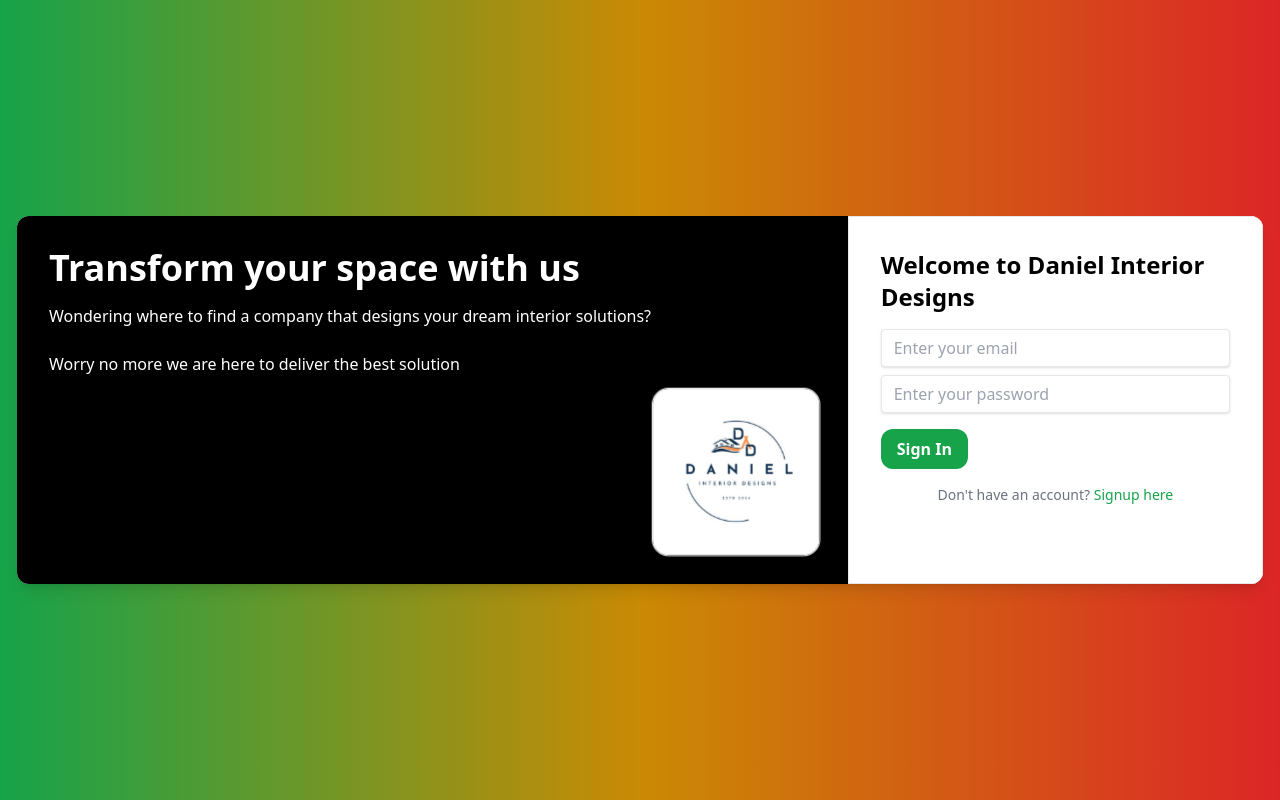
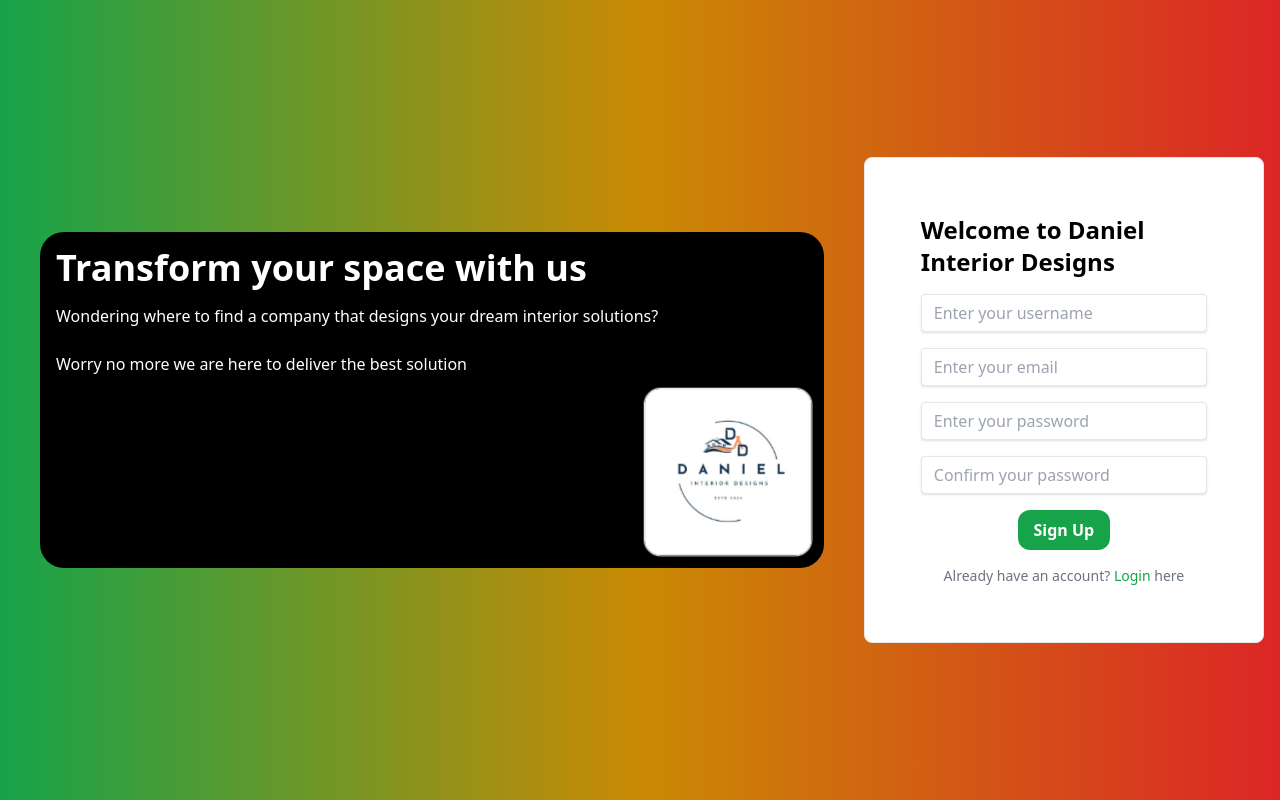
Before and after one commit to ErickGichuki/Daniel-Interior-designs, a React (Create React App) app in the folder client/: page / in a window 1280 px wide. Built offline with nearby package versions, Linux system fonts and the light colour scheme; the HTML template or start-up script is replaced by a standard one.

Commit message:
feat:add components

```diff
--- a/client/package.json
+++ b/client/package.json
@@ -1,7 +1,7 @@
 {
   "name": "client",
   "version": "0.1.0",
-  "proxy": "http://localhost:3000",
+  "proxy": "http://localhost:5000",
   "private": true,
   "dependencies": {
     "@testing-library/jest-dom": "^5.17.0",
--- a/client/src/App.js
+++ b/client/src/App.js
@@ -1,22 +1,22 @@
 import './App.css';
 import { BrowserRouter as Router, Route, Routes } from 'react-router-dom';
-import Login from './components/Login';
 import Home from './pages/Home';
 import About from './pages/About';
 import Contact from './pages/Contact';
 import Services from './pages/Services';
-import Signup from './pages/Signup';
+import Signup from './components/Signup';
+import Login from './components/Login';
 
 function App() {
   return (
     <Router>
-      <Login/>
       <Routes>
-        <Route path='/' element={<Home/>} />
+        <Route path='/' element={<Signup/>} />
+        <Route path='/home' element={<Home/>} />
         <Route path='/about' element={<About/>} />
         <Route path='/contact' element={<Contact/>} />
         <Route path='/services' element={<Services/>} />
-        <Route path='/signup' element={<Signup/>}/>
+        <Route path='/login' element={<Login/>}/>
       </Routes>
     </Router>
   );
--- a/client/src/components/Login.js
+++ b/client/src/components/Login.js
@@ -1,12 +1,46 @@
-import React from 'react'
-import { Link } from 'react-router-dom'
+import React, { useState } from 'react'
+import * as Yup from 'yup';
+import {useNavigate} from 'react-router-dom';
+import {useFormik} from 'formik';
+import axios from 'axios';
+import { Link } from 'react-router-dom';
 
 function Login() {
+    const navigate = useNavigate()
+    const [message, setMessage] = useState(null)
+
+
+    const formik = useFormik({
+        initialValues: {
+            email:'',
+            password:''
+        },
+        validationSchema: Yup.object({
+            email: Yup.string()
+            .email('Invalid email')
+            .required('email is required'),
+            password: Yup.string()
+            .required('Password is required')
+        }),
+        onSubmit: async(values) => {
+            try {
+                const response = await axios.post('/login', values);
+                if (response.status === 200) {
+                    localStorage.setItem('token', response.data.access_token);
+                    localStorage.setItem('user', JSON.stringify(response.data.user));
+                    setMessage('Logged in sucessfully')
+                    navigate('/home');
+                    formik.resetForm();
+                }
+            } catch (error) {
+                setMessage('Login failed', error);
+            }
+        }
+    });
 
   return (
     <div className='min-h-screen flex items-center justify-center bg-gradient-to-r from-green-600 via-yellow-600 to-red-600'>
-      <div className='flex flex-col md:flex-row bg-white shadow-lg rounded-xl overflow-hidden'>
-        <div className='md:w-2/3 bg-black p-8'>
+        <div className='md:w-2/3 bg-black p-4 m-10 rounded-3xl'>
             <h2 className='text-white text-4xl font-bold mb-4'>Transform your space with us</h2>
             <p className='text-white mb-6'>Wondering where to find a company that designs your dream interior solutions?</p>
             <p className='text-white mb-4'>Worry no more we are here to deliver the best solution</p>
@@ -14,19 +48,49 @@
               <img src='/tony.png' alt='tony' className='w-40 border rounded-2xl pulse'/>
             </div>
         </div>
-        <div className='md:w-1/3 p-8 border'>
+        <div className='md:w-1/3 p-14 border bg-white mr-4 rounded-lg'>
             <h3 className='text-2xl font-bold mb-4'>Welcome to Daniel Interior Designs</h3>
-            <form>
+            {message && (
+                <p
+                className={
+                    message === 'logged in successfully!'
+                    ? 'text-green-500 text-center mb-4'
+                    : 'text-violet-700 text-center mb-4'
+                }
+                >{message}</p>
+            )}
+            <form onSubmit={formik.handleSubmit}>
               <div className='mb-4'>
-                <input className='shadow appearance-none border rounded w-full py-2 px-3 text-gray-700 leading-tight focus:outline-none fcous:shadow-outline' type='email' placeholder='Enter your email'/>
-                <input className='mt-2 shadow appearance-none border rounded w-full py-2 px-3 text-gray-700 leading-tight focus:outline-none fcous:shadow-outline' type='password'placeholder='Enter your password'/>
+                <input
+                className='shadow appearance-none border rounded w-full py-2 px-3 text-gray-700 leading-tight focus:outline-none focus:shadow-outline'
+                type='email'
+                name = 'email'
+                placeholder='Enter your email'
+                onChange={formik.handleChange}
+                onBlur={formik.handleBlur}
+                value={formik.values.email}
+                />
+                {formik.touched.email && formik.errors.email && <p className='text-red-500'>{formik.errors.email}</p>}
+                </div>
+              <div className='mb-4'>
+                <input
+                className='shadow appearance-none border rounded w-full py-2 px-3 text-gray-700 leading-tight focus:outline-none focus:shadow-outline'
+                type='password'
+                name = 'password'
+                placeholder='Enter your password'
+                onChange={formik.handleChange}
+                onBlur={formik.handleBlur}
+                value={formik.values.password}
+                />
+                {formik.touched.password && formik.errors.password && <p className='text-red-500'>{formik.errors.password}</p>}
+                </div>
+              <div className='flex items-center justify-center'>
+                <button type='submit' className='bg-green-600 hover:bg-green-800 text-white font-bold py-2 px-4 rounded-xl focus:outline-none focus:shadow-outline'>
+                    Log in
+                </button>
               </div>
-              <button className='bg-green-600 hover:bg-green-800 text-white font-bold py-2 px-4 rounded-xl focus:outline-none focus:shadow-outline'>
-                Sign In
-              </button>
-              <p className='text-center text-gray-500 text-sm mt-4'>Don't have an account? <Link to='/signup' className='text-green-600 hover:text-green-700'>Signup here</Link></p>
+              <p className='text-center text-gray-500 text-sm mt-4'>Don't have an account? <Link to='/' className='text-green-600 hover:text-green-700'>Create one</Link> here</p>
             </form>
-        </div>
       </div>
     </div>
   )
--- a/client/src/components/Signup.js
+++ b/client/src/components/Signup.js
@@ -1,21 +1,25 @@
-import React from 'react'
+import React, { useState } from 'react'
 import * as Yup from 'yup';
-import useFormik from 'formik';
+import {useFormik} from 'formik';
 import axios from 'axios';
 import sha1 from 'sha1';
+import { Link } from 'react-router-dom';
 
 async function isPasswordPwned(password){
     const hash = sha1(password);
     const prefix = hash.substring(0,5);
     const suffix = hash.substring(5).toUpperCase();
 
-    const response = axios.get(`https://api.pwnedpasswords.com/range/${prefix}`);
+    const response = await axios.get(`https://api.pwnedpasswords.com/range/${prefix}`);
     const pwnedList = response.data.split('\n').map(line => line.split(':')[0]);
     return pwnedList.includes(suffix);
 
   }
 
 function Signup() {
+    const [error, setError] = useState(null)
+    const [message, setMessage] = useState(null)
+
     const formik = useFormik({
         initialValues: {
           "username":'',
@@ -24,13 +28,13 @@
           "passwordConfirmation":''
         },
         validationSchema: Yup.object({
-          username: Yup.string().max(25, "Must be 25 characters or less").required("Name is required"),
+          username: Yup.string().max(25, "Must be 25 characters or less").required("username is required"),
           email: Yup.string().email('Not a valid email').required('email is required'),
           password: Yup.string()
           .min(8, 'Password must be at least 8 characters long')
           .matches(/[a-z]/, 'Password must contain atleast one lowercase letter')
           .matches(/[A-Z]/, 'Password must contain at least one uppercase letter')
-          .matches(/[0-9]/, 'Passowrd must have at least one number')
+          .matches(/[0-9]/, 'Password must have at least one number')
           .matches(/[@$!%*?&]/, 'Password must contain atleast one special character')
           .required('Password is required'),
           passwordConfirmation: Yup.string()
@@ -38,20 +42,101 @@
           .required('Password confirmation is required')
         }),
         onSubmit: async(values) => {
-          const response = axios.post('signup', values);
-          if (response.status === 201) {
-            setMessage('User created successfully');
-            formik.resetForm();
-            setTimeout(() => {
-              setMessage(null);
-            }, 2900)
-          }
+            try {
+                const pwned= await isPasswordPwned(values.password);
+                if (pwned) {
+                    setError('This password has been pwned. Please choose another one.');
+                    return;
+                }
+                const response= await axios.post('/signup', values);
+                if (response.status === 201) {
+                    setMessage('User created successfully')
+                    formik.resetForm();
+                    setTimeout(() => {
+                        setMessage(null);
+                    }, 2900);
+                }
+            } catch (error) {
+                setError('An error occured during signup.Please try again')
+            }
         }
-      })
+      });
+
   return (
-    <div>
+    <div className='min-h-screen flex items-center justify-center bg-gradient-to-r from-green-600 via-yellow-600 to-red-600'>
+        <div className='md:w-2/3 bg-black p-4 m-10 rounded-3xl'>
+            <h2 className='text-white text-4xl font-bold mb-4'>Transform your space with us</h2>
+            <p className='text-white mb-6'>Wondering where to find a company that designs your dream interior solutions?</p>
+            <p className='text-white mb-4'>Worry no more we are here to deliver the best solution</p>
+            <div className='flex justify-end'>
+              <img src='/tony.png' alt='tony' className='w-40 border rounded-2xl pulse'/>
+            </div>
+        </div>
+        <div className='md:w-1/3 p-14 border bg-white mr-4 rounded-lg'>
+            <h3 className='text-2xl font-bold mb-4'>Welcome to Daniel Interior Designs</h3>
+            <form onSubmit={formik.handleSubmit}>
+              <div className='mb-4'>
+                <input
+                className='shadow appearance-none border rounded w-full py-2 px-3 text-gray-700 leading-tight focus:outline-none focus:shadow-outline'
+                type='text'
+                name = 'username'
+                placeholder='Enter your username'
+                onChange={formik.handleChange}
+                onBlur={formik.handleBlur}
+                value={formik.values.username}
+                />
+                {formik.touched.username && formik.errors.username && <p className='text-red-500'>{formik.errors.username}</p>}
+                </div>
+              <div className='mb-4'>
+                <input
+                className='shadow appearance-none border rounded w-full py-2 px-3 text-gray-700 leading-tight focus:outline-none focus:shadow-outline'
+                type='email'
+                name = 'email'
+                placeholder='Enter your email'
+                onChange={formik.handleChange}
+                onBlur={formik.handleBlur}
+                value={formik.values.email}
+                />
+                {formik.touched.email && formik.errors.email && <p className='text-red-500'>{formik.errors.email}</p>}
+                </div>
+              <div className='mb-4'>
+                <input
+                className='shadow appearance-none border rounded w-full py-2 px-3 text-gray-700 leading-tight focus:outline-none focus:shadow-outline'
+                type='password'
+                name = 'password'
+                placeholder='Enter your password'
+                onChange={formik.handleChange}
+                onBlur={formik.handleBlur}
+                value={formik.values.password}
+                />
+                {formik.touched.password && formik.errors.password && <p className='text-red-500'>{formik.errors.password}</p>}
+                </div>
+              <div className='mb-4'>
+                <input
+                className='shadow appearance-none border rounded w-full py-2 px-3 text-gray-700 leading-tight focus:outline-none focus:shadow-outline'
+                type='password'
+                name = 'passwordConfirmation'
+                placeholder='Confirm your password'
+                onChange={formik.handleChange}
+                onBlur={formik.handleBlur}
+                value={formik.values.passwordConfirmation}
+                />
+                {formik.touched.passwordConfirmation && formik.errors.passwordConfirmation && <p className='text-red-500'>{formik.errors.passwordConfirmation}</p>}
+              </div>
+              {message && <p className='text-green-500'>{message}</p>}
+              {error && <p className='text-red-500'>{error}</p>}
+              <div className='flex items-center justify-center'>
+                <button type='submit' className='bg-green-600 hover:bg-green-800 text-white font-bold py-2 px-4 rounded-xl focus:outline-none focus:shadow-outline'>
+                    Sign Up
+                </button>
+              </div>
+              <p className='text-center text-gray-500 text-sm mt-4'>
+                Already have an account? <Link to='/login' className='text-green-600 hover:text-green-700'>Login</Link> here
+              </p>
+            </form>
+      </div>
+    </div>
 
-    </div>
   )
 }
 
--- a/client/src/pages/About.js
+++ b/client/src/pages/About.js
@@ -1,8 +1,10 @@
 import React from 'react'
+import Navbar from '../components/Navbar'
 
 function About() {
   return (
     <div>
+      <Navbar/>
 
     </div>
   )
--- a/client/src/pages/Contact.js
+++ b/client/src/pages/Contact.js
@@ -1,9 +1,10 @@
 import React from 'react'
+import Navbar from '../components/Navbar'
 
 function Contact() {
   return (
     <div>
-
+      <Navbar/>
     </div>
   )
 }
--- a/client/src/pages/Services.js
+++ b/client/src/pages/Services.js
@@ -1,9 +1,10 @@
 import React from 'react'
+import Navbar from '../components/Navbar'
 
 function Services() {
   return (
     <div>
-
+      <Navbar/>
     </div>
   )
 }
```
Also changed, not shown: client/src/components/Navbar.js (+20 -3 lines), client/src/pages/Home.js (+10 -1 lines), client/src/pages/Signup.js (deleted, +0 -11 lines), client/tailwind.config.js (+6 -1 lines), 2 other files (tests, documents, lock files or other folders).
